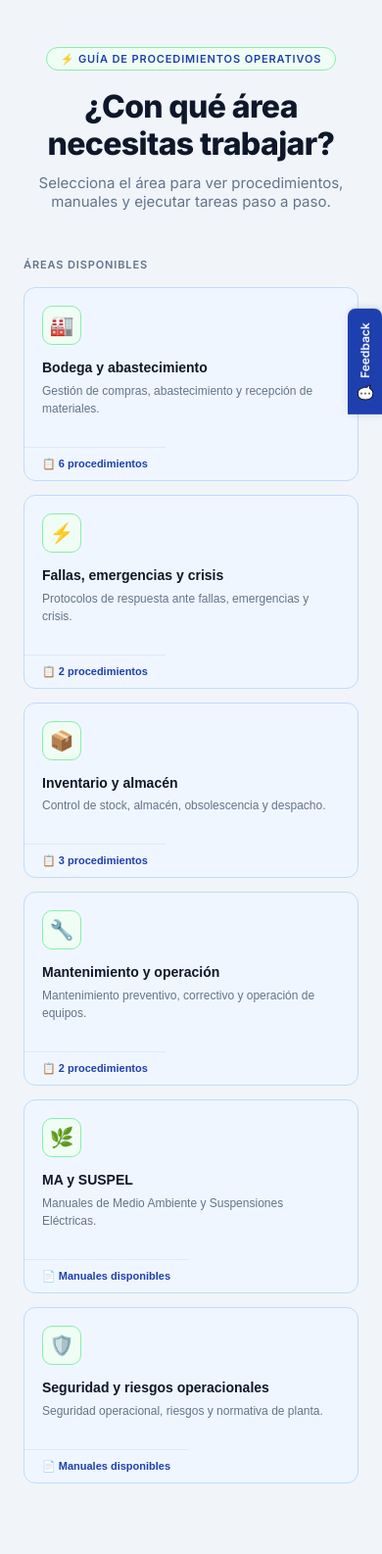
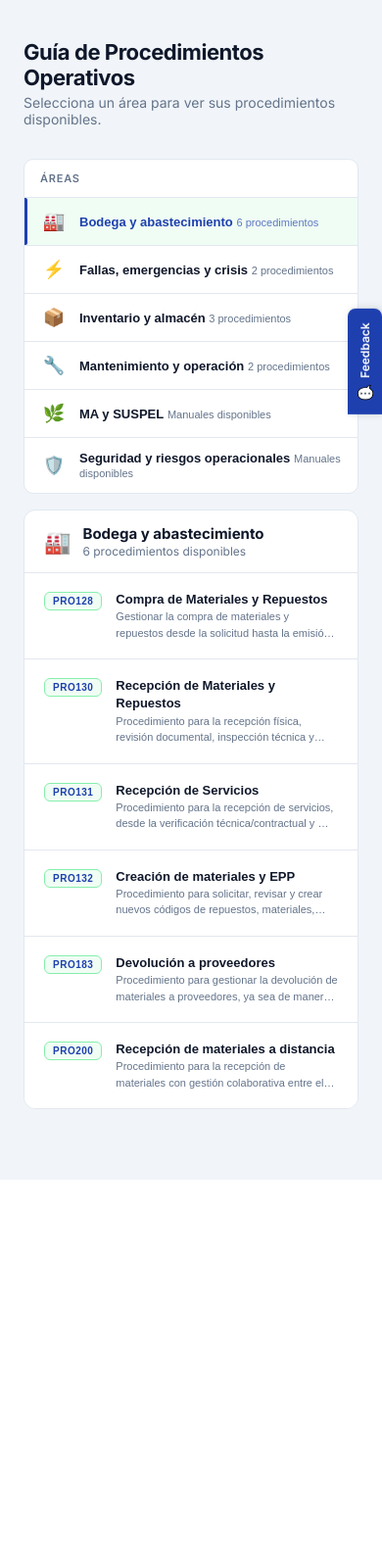
Before and after one commit to gbolivaram/Training_PT_1, a Flask app: page / in a window 390 px wide. Shown: the part 53-1639 px from the top of the page at 98% size. After the commit the page ends 1257 px from the top, so only its background shows below. Run offline with Flask 3, Linux system fonts and the light colour scheme; some libraries are stand-ins or nearby versions.

Commit message:
feat: complete home redesign — split panel layout with animated PRO panel
- Home screen now shows a two-column split layout (shadcn/ui style):
  left = area selector list with active state indicator
  right = animated procedure panel that appears on area click
- Clicking an area slides in a panel showing all PRO cards with
  name, code badge, and short description
- Clicking a specific PRO goes directly to intent screen,
  skipping the PRO select step (preselected proId stored on area)
- handleIntent: respects _selectedProId to skip PRO select screen
- Manuales-only areas show a clean CTA button in the right panel
- First active area is auto-selected on load
- CSS: full rewrite of home screen styles with shadcn design tokens,
  proper animation (panelSlideIn), responsive grid, clean borders

https://claude.ai/code/session_01PdVbZ9duqXBonz6cP5z27w

```diff
--- a/static/main.js
+++ b/static/main.js
@@ -175,12 +175,12 @@ async function init() {
 // ══════════════════════════════════════════════════════════════════════════
 // ── Area metadata: icon + description per area id ─────────────────────────
 const AREA_META = {
-  bodega:       { icon: "🏭", desc: "Gestión de compras, abastecimiento y recepción de materiales." },
-  fallas:       { icon: "⚡", desc: "Protocolos de respuesta ante fallas, emergencias y crisis." },
-  inventario:   { icon: "📦", desc: "Control de stock, almacén, obsolescencia y despacho." },
-  mantenimiento:{ icon: "🔧", desc: "Mantenimiento preventivo, correctivo y operación de equipos." },
-  ma_suspel:    { icon: "🌿", desc: "Manuales de Medio Ambiente y Suspensiones Eléctricas." },
-  seguridad:    { icon: "🛡️", desc: "Seguridad operacional, riesgos y normativa de planta." },
+  bodega:        { icon: "🏭", desc: "Compras, abastecimiento y recepción de materiales." },
+  fallas:        { icon: "⚡", desc: "Respuesta ante fallas, emergencias y crisis operacionales." },
+  inventario:    { icon: "📦", desc: "Control de stock, almacén, obsolescencia y despacho." },
+  mantenimiento: { icon: "🔧", desc: "Mantenimiento preventivo, correctivo y operación de equipos." },
+  ma_suspel:     { icon: "🌿", desc: "Manuales de Medio Ambiente y Suspensiones Eléctricas." },
+  seguridad:     { icon: "🛡️", desc: "Seguridad operacional, riesgos y normativa de planta." },
 };
 
 function renderHome() {
@@ -193,50 +193,133 @@ function renderHome() {
   }});
   renderBreadcrumb();
 
-  const grid = $("areas-grid");
-  if (!grid || !appAreas) return;
+  const areaList  = $("home-area-list");
+  const proPanel  = $("home-pro-panel");
+  if (!areaList || !proPanel || !appAreas) return;
 
-  grid.innerHTML = appAreas.areas.map((area) => {
+  // ── Render area list items ──────────────────────────────────────
+  const items = appAreas.areas.map(area => {
     const hasPros    = area.pros.length > 0;
     const soloManual = area.solo_informarme === true;
     const isActive   = hasPros || soloManual;
-    const meta       = AREA_META[area.id] || { icon: "📋", desc: "" };
-
-    let footerBadge;
-    if (hasPros)         footerBadge = `<span class="area-pro-count">📋 ${area.pros.length} procedimiento${area.pros.length > 1 ? "s" : ""}</span>`;
-    else if (soloManual) footerBadge = `<span class="area-pro-count">📄 Manuales disponibles</span>`;
-    else                 footerBadge = `<span class="area-coming">Próximamente</span>`;
+    const meta       = AREA_META[area.id] || { icon: "📋" };
+    let countTxt;
+    if (hasPros)         countTxt = `${area.pros.length} procedimiento${area.pros.length > 1 ? "s" : ""}`;
+    else if (soloManual) countTxt = "Manuales disponibles";
+    else                 countTxt = "Próximamente";
 
     return `
-      <button class="area-card ${isActive ? "" : "area-card-disabled"}"
-              data-area-id="${esc(area.id)}"
-              ${isActive ? "" : "disabled"}>
-        <div class="area-card-icon-bar">
-          <div class="area-card-icon">${meta.icon}</div>
-          <span class="area-card-arrow">→</span>
-        </div>
-        <div class="area-card-body">
-          <div class="area-nombre">${esc(area.nombre)}</div>
-          <div class="area-desc">${esc(meta.desc)}</div>
-        </div>
-        <div class="area-card-footer">
-          ${footerBadge}
-        </div>
+      <button class="home-area-item ${isActive ? "" : "home-area-item-disabled"}"
+              data-area-id="${esc(area.id)}" ${isActive ? "" : "disabled"}>
+        <span class="home-area-item-icon">${meta.icon}</span>
+        <span class="home-area-item-info">
+          <span class="home-area-item-name">${esc(area.nombre)}</span>
+          <span class="home-area-item-count">${countTxt}</span>
+        </span>
       </button>`;
   }).join("");
 
-  grid.querySelectorAll(".area-card:not([disabled])").forEach(btn => {
+  // Re-render only the items (keep the header)
+  const header = areaList.querySelector(".home-area-list-header");
+  areaList.innerHTML = "";
+  if (header) areaList.appendChild(header);
+  areaList.insertAdjacentHTML("beforeend", items);
+
+  // ── Show procedures panel for an area ──────────────────────────
+  function showProPanel(area) {
+    const meta    = AREA_META[area.id] || { icon: "📋", desc: "" };
+    const hasPros = area.pros.length > 0;
+
+    // Active state on list
+    areaList.querySelectorAll(".home-area-item").forEach(el =>
+      el.classList.toggle("active", el.dataset.areaId === area.id));
+
+    if (area.solo_informarme) {
+      // Manuales-only area
+      proPanel.innerHTML = `
+        <div class="home-pro-panel-content">
+          <div class="home-pro-panel-header">
+            <span class="home-pro-panel-icon">${meta.icon}</span>
+            <div>
+              <div class="home-pro-panel-title">${esc(area.nombre)}</div>
+              <div class="home-pro-panel-sub">Manuales y documentación disponible</div>
+            </div>
+          </div>
+          <div class="home-manual-cta">
+            <div class="home-manual-cta-desc">${esc(meta.desc)}</div>
+            <button class="home-manual-btn" id="btn-ver-manuales">
+              📄 Ver manuales y documentación →
+            </button>
+          </div>
+        </div>`;
+      $("btn-ver-manuales").addEventListener("click", () => {
+        navPush(area.nombre, () => { appArea = appAreas.areas.find(a => a.id === area.id); showInformChoice(appArea); });
+        showInformChoice(area);
+      });
+      return;
+    }
+
+    if (!hasPros) {
+      proPanel.innerHTML = `
+        <div class="home-pro-panel-content home-pro-empty">
+          <div class="home-pro-empty-icon">🔒</div>
+          <div class="home-pro-empty-text">Próximamente — contenido en preparación</div>
+        </div>`;
+      return;
+    }
+
+    // Build PRO cards
+    const proCards = area.pros.map(proId => {
+      const pro = appAreas.pros[proId];
+      if (!pro) return "";
+      const desc = (pro.descripcion || "").slice(0, 90) + (pro.descripcion?.length > 90 ? "…" : "");
+      return `
+        <button class="home-pro-card" data-pro-id="${esc(proId)}" data-area-id="${esc(area.id)}">
+          <span class="home-pro-card-badge">${esc(proId)}</span>
+          <span class="home-pro-card-body">
+            <span class="home-pro-card-name">${esc(pro.nombre || proId)}</span>
+            <span class="home-pro-card-desc">${esc(desc)}</span>
+          </span>
+        </button>`;
+    }).join("");
+
+    proPanel.innerHTML = `
+      <div class="home-pro-panel-content">
+        <div class="home-pro-panel-header">
+          <span class="home-pro-panel-icon">${meta.icon}</span>
+          <div>
+            <div class="home-pro-panel-title">${esc(area.nombre)}</div>
+            <div class="home-pro-panel-sub">${area.pros.length} procedimiento${area.pros.length > 1 ? "s" : ""} disponible${area.pros.length > 1 ? "s" : ""}</div>
+          </div>
+        </div>
+        <div class="home-pro-grid">${proCards}</div>
+      </div>`;
+
+    // Click on a PRO card → go to intent (with pre-selected PRO)
+    proPanel.querySelectorAll(".home-pro-card").forEach(btn => {
+      btn.addEventListener("click", () => {
+        const proId  = btn.dataset.proId;
+        const areaId = btn.dataset.areaId;
+        appArea = appAreas.areas.find(a => a.id === areaId);
+        appPro  = appAreas.pros[proId];
+        // Store selected proId so handleIntent can skip the PRO select screen
+        appArea._selectedProId = proId;
+        showIntent(appArea);
+      });
+    });
+  }
+
+  // ── Area item click ─────────────────────────────────────────────
+  areaList.querySelectorAll(".home-area-item:not([disabled])").forEach(btn => {
     btn.addEventListener("click", () => {
-      const areaId = btn.dataset.areaId;
-      appArea = appAreas.areas.find(a => a.id === areaId);
-      if (appArea.solo_informarme) {
-        navPush(appArea.nombre, () => { appArea = appAreas.areas.find(a => a.id === areaId); showInformChoice(appArea); });
-        showInformChoice(appArea);
-      } else {
-        showIntent(appArea);
-      }
+      const area = appAreas.areas.find(a => a.id === btn.dataset.areaId);
+      if (area) showProPanel(area);
     });
   });
+
+  // Auto-select first active area
+  const firstActive = appAreas.areas.find(a => a.pros.length > 0 || a.solo_informarme);
+  if (firstActive) showProPanel(firstActive);
 }
 
 // ══════════════════════════════════════════════════════════════════════════
@@ -254,8 +337,14 @@ function showIntent(area) {
 }
 
 function handleIntent(area, intent) {
+  // If a specific PRO was pre-selected from the home panel, skip PRO select screen
+  const preselected = area._selectedProId;
+  delete area._selectedProId;
+
   if (intent === "ejecutar") {
-    if (area.pros.length === 1) {
+    if (preselected) {
+      startPro(preselected, area.id);
+    } else if (area.pros.length === 1) {
       startPro(area.pros[0], area.id);
     } else {
       showProSelect(area);
@@ -266,7 +355,9 @@ function handleIntent(area, intent) {
     showDiagnose(area);
   } else {
     // Reportar → IA chat
-    if (area.pros.length === 1) {
+    if (preselected) {
+      startAiChat(preselected, area.id, intent);
+    } else if (area.pros.length === 1) {
       startAiChat(area.pros[0], area.id, intent);
     } else {
       showProSelectForChat(area, intent);
--- a/static/style.css
+++ b/static/style.css
@@ -816,122 +816,187 @@ td { color: var(--text); }
 .screen { min-height: calc(100vh - var(--header-h)); }
 
 /* ══════════════════════════════════════════════════════════
-   HOME SCREEN
+   HOME SCREEN — Split panel layout (shadcn/ui style)
 ══════════════════════════════════════════════════════════ */
 .home-wrap {
-  max-width: 1040px;
+  max-width: 1100px;
   margin: 0 auto;
-  padding: 48px 24px 72px;
-}
-.home-hero {
-  text-align: center;
-  margin-bottom: 48px;
-}
-.home-hero-eyebrow {
-  display: inline-flex; align-items: center; gap: 6px;
-  font-size: 11px; font-weight: 600; letter-spacing: .08em; text-transform: uppercase;
+  padding: 40px 24px 72px;
+}
+
+/* ── Hero ── */
+.home-hero { margin-bottom: 32px; }
+.home-hero-title {
+  font-size: 22px; font-weight: 700; color: var(--text);
+  letter-spacing: -.02em; margin-bottom: 4px;
+}
+.home-hero-sub { font-size: 14px; color: var(--text-muted); }
+
+/* ── Split layout ── */
+.home-split {
+  display: grid;
+  grid-template-columns: 260px 1fr;
+  gap: 16px;
+  align-items: start;
+}
+
+/* ── Area list (left column) ── */
+.home-area-list {
+  background: var(--surface);
+  border: 1px solid var(--border);
+  border-radius: 12px;
+  overflow: hidden;
+}
+.home-area-list-header {
+  padding: 12px 16px;
+  border-bottom: 1px solid var(--border);
+  font-size: 11px; font-weight: 600; letter-spacing: .07em; text-transform: uppercase;
+  color: var(--text-muted);
+}
+.home-area-item {
+  display: flex; align-items: center; gap: 12px;
+  width: 100%; padding: 13px 16px;
+  background: none; border: none; cursor: pointer;
+  text-align: left; color: var(--text);
+  border-bottom: 1px solid var(--border);
+  transition: background .12s;
+  position: relative;
+}
+.home-area-item:last-child { border-bottom: none; }
+.home-area-item:hover { background: var(--bg); }
+.home-area-item.active {
+  background: var(--accent-bg);
+  color: var(--primary);
+}
+.home-area-item.active::before {
+  content: '';
+  position: absolute; left: 0; top: 0; bottom: 0;
+  width: 3px; background: var(--primary);
+  border-radius: 0 2px 2px 0;
+}
+.home-area-item-icon {
+  font-size: 18px; flex-shrink: 0; width: 28px; text-align: center;
+}
+.home-area-item-info { flex: 1; min-width: 0; }
+.home-area-item-name {
+  font-size: 13px; font-weight: 600;
+  white-space: nowrap; overflow: hidden; text-overflow: ellipsis;
+}
+.home-area-item-count {
+  font-size: 11px; color: var(--text-muted); margin-top: 1px;
+}
+.home-area-item.active .home-area-item-count { color: var(--primary); opacity: .7; }
+.home-area-item-disabled {
+  opacity: .4; cursor: not-allowed; pointer-events: none;
+}
+.home-area-divider {
+  height: 1px; background: var(--border); margin: 0;
+}
+
+/* ── Procedures panel (right column) ── */
+.home-pro-panel {
+  background: var(--surface);
+  border: 1px solid var(--border);
+  border-radius: 12px;
+  overflow: hidden;
+  min-height: 320px;
+}
+.home-pro-panel-header {
+  padding: 14px 20px;
+  border-bottom: 1px solid var(--border);
+  display: flex; align-items: center; gap: 12px;
+}
+.home-pro-panel-icon { font-size: 22px; }
+.home-pro-panel-title {
+  font-size: 15px; font-weight: 700; color: var(--text);
+}
+.home-pro-panel-sub {
+  font-size: 12px; color: var(--text-muted); margin-top: 1px;
+}
+
+/* empty state */
+.home-pro-empty {
+  display: flex; flex-direction: column;
+  align-items: center; justify-content: center;
+  padding: 60px 24px; text-align: center; gap: 10px;
+}
+.home-pro-empty-icon { font-size: 36px; opacity: .3; }
+.home-pro-empty-text { font-size: 14px; color: var(--text-muted); }
+
+/* grid of pro cards */
+.home-pro-grid {
+  display: grid;
+  grid-template-columns: repeat(2, 1fr);
+  gap: 1px;
+  background: var(--border);
+}
+.home-pro-card {
+  display: flex; align-items: flex-start; gap: 14px;
+  padding: 18px 20px;
+  background: var(--surface);
+  border: none; cursor: pointer; text-align: left;
+  transition: background .12s;
+  width: 100%;
+}
+.home-pro-card:hover { background: var(--bg); }
+.home-pro-card-badge {
+  flex-shrink: 0;
+  font-size: 10px; font-weight: 700; letter-spacing: .05em;
   color: var(--primary); background: var(--accent-bg);
   border: 1px solid var(--accent-bd);
-  border-radius: 99px; padding: 4px 14px; margin-bottom: 18px;
-}
-.home-hero-title {
-  font-size: 32px; font-weight: 800; color: var(--text);
-  letter-spacing: -.02em; line-height: 1.2; margin-bottom: 10px;
-}
-.home-hero-sub {
-  font-size: 15px; color: var(--text-muted); max-width: 440px; margin: 0 auto;
-}
-
-.home-section-label {
-  font-size: 11px; font-weight: 600; letter-spacing: .08em; text-transform: uppercase;
-  color: var(--text-muted); margin-bottom: 16px;
-}
-
-.areas-grid {
-  display: grid;
-  grid-template-columns: repeat(3, 1fr);
-  gap: 14px;
-}
-
-/* ── Area card — shadcn style ── */
-.area-card {
-  display: flex;
-  flex-direction: column;
-  gap: 0;
-  padding: 0;
-  background: var(--card-area-bg);
-  border: 1px solid var(--card-area-bd);
-  border-radius: 12px;
-  cursor: pointer;
-  text-align: left;
-  transition: border-color .2s, box-shadow .2s, transform .15s;
-  overflow: hidden;
-  position: relative;
-}
-.area-card:hover:not([disabled]) {
-  border-color: var(--card-area-bd-hover);
-  box-shadow: 0 0 0 1px var(--card-area-bd-hover), 0 4px 20px rgba(0,0,0,.1);
-  transform: translateY(-2px);
-}
-.area-card-disabled {
-  opacity: .4; cursor: not-allowed;
-  background: var(--bg); border-color: var(--border);
-  pointer-events: none;
-}
-
-/* icon strip at top */
-.area-card-icon-bar {
-  display: flex; align-items: center; justify-content: space-between;
-  padding: 18px 18px 0;
-}
-.area-card-icon {
-  display: flex; align-items: center; justify-content: center;
-  width: 40px; height: 40px;
-  background: var(--accent-bg);
-  border: 1px solid var(--accent-bd);
-  border-radius: 10px;
-  font-size: 20px;
-  flex-shrink: 0;
-}
-.area-card-arrow {
-  font-size: 16px; color: var(--text-muted);
-  opacity: 0; transition: opacity .15s, transform .15s;
-  transform: translateX(-4px);
-}
-.area-card:hover:not([disabled]) .area-card-arrow {
-  opacity: 1; transform: translateX(0);
-}
-
-/* body */
-.area-card-body { padding: 14px 18px 18px; flex: 1; }
-.area-nombre {
-  font-size: 14px; font-weight: 700; color: var(--text);
-  line-height: 1.35; margin-bottom: 5px;
-}
-.area-desc {
-  font-size: 12px; color: var(--text-muted); line-height: 1.5; margin-bottom: 12px;
-}
-
-/* footer */
-.area-card-footer {
-  padding: 10px 18px;
-  border-top: 1px solid var(--border);
-  display: flex; align-items: center; justify-content: space-between;
-}
-.area-pro-count {
-  font-size: 11px; font-weight: 600; color: var(--primary);
-  display: flex; align-items: center; gap: 4px;
-}
-.area-coming {
-  font-size: 10px; font-weight: 600; letter-spacing: .05em; text-transform: uppercase;
-  color: var(--text-muted);
-}
-
-/* disabled state */
-.area-card-disabled .area-card-icon { opacity: .5; }
-.area-card-disabled .area-nombre { color: var(--text-muted); }
-
-/* ── Deprecated (kept for compat) ── */
+  border-radius: 6px; padding: 3px 8px;
+  margin-top: 1px;
+}
+.home-pro-card-body { flex: 1; min-width: 0; }
+.home-pro-card-name {
+  font-size: 13px; font-weight: 600; color: var(--text);
+  line-height: 1.4; margin-bottom: 4px;
+}
+.home-pro-card-desc {
+  font-size: 11px; color: var(--text-muted);
+  line-height: 1.5;
+  display: -webkit-box; -webkit-line-clamp: 2;
+  -webkit-box-orient: vertical; overflow: hidden;
+}
+
+/* manuales-only area — single CTA */
+.home-manual-cta {
+  padding: 28px 24px;
+  display: flex; flex-direction: column; gap: 14px;
+}
+.home-manual-cta-desc {
+  font-size: 13px; color: var(--text-muted); line-height: 1.6;
+}
+.home-manual-btn {
+  display: inline-flex; align-items: center; gap: 8px;
+  padding: 10px 18px; border-radius: 8px;
+  background: var(--primary); color: #fff;
+  font-size: 13px; font-weight: 600; border: none; cursor: pointer;
+  transition: opacity .15s; align-self: flex-start;
+}
+.home-manual-btn:hover { opacity: .88; }
+
+/* ── Animate panel content in ── */
+@keyframes panelSlideIn {
+  from { opacity: 0; transform: translateY(8px); }
+  to   { opacity: 1; transform: translateY(0); }
+}
+.home-pro-panel-content {
+  animation: panelSlideIn .22s ease;
+}
+
+/* ── Responsive ── */
+@media (max-width: 680px) {
+  .home-split { grid-template-columns: 1fr; }
+  .home-area-list { border-radius: 10px; }
+  .home-pro-grid { grid-template-columns: 1fr; }
+}
+
+/* ── Deprecated selectors kept for safety ── */
+.home-hero-eyebrow { display: none; }
+.home-section-label { display: none; }
+.areas-grid { display: none; }
+.area-card { display: none; }
 .area-num { display: none; }
 
 /* ══════════════════════════════════════════════════════════
--- a/templates/index.html
+++ b/templates/index.html
@@ -41,13 +41,20 @@
   <div id="screen-home" class="screen">
     <div class="home-wrap">
       <div class="home-hero">
-        <div class="home-hero-eyebrow">⚡ Guía de Procedimientos Operativos</div>
-        <div class="home-hero-title">¿Con qué área necesitas trabajar?</div>
-        <div class="home-hero-sub">Selecciona el área para ver procedimientos, manuales y ejecutar tareas paso a paso.</div>
+        <div class="home-hero-title">Guía de Procedimientos Operativos</div>
+        <div class="home-hero-sub">Selecciona un área para ver sus procedimientos disponibles.</div>
       </div>
-      <div class="home-section-label">Áreas disponibles</div>
-      <div class="areas-grid" id="areas-grid">
-        <!-- Renderizado por JS -->
+      <div class="home-split">
+        <div class="home-area-list" id="home-area-list">
+          <div class="home-area-list-header">Áreas</div>
+          <!-- Renderizado por JS -->
+        </div>
+        <div class="home-pro-panel" id="home-pro-panel">
+          <div class="home-pro-panel-content home-pro-empty">
+            <div class="home-pro-empty-icon">←</div>
+            <div class="home-pro-empty-text">Selecciona un área para ver sus procedimientos</div>
+          </div>
+        </div>
       </div>
     </div>
   </div>
```
